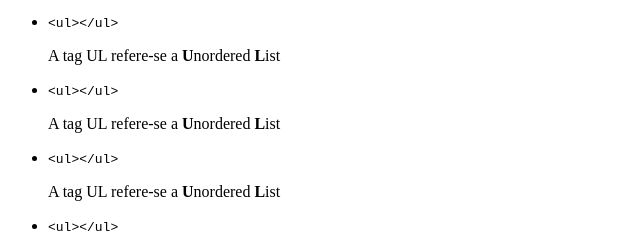
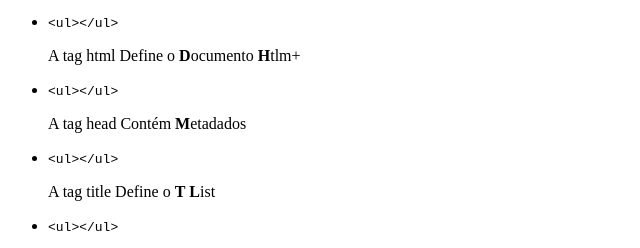
Before and after one commit to Almeida394/1_proj, a plain HTML site: page index.html in a window 1280 px wide. Shown: the part 223-471 px from the top of the page, without its empty margins (0-640 px from the left). Drawn offline with Linux system fonts and the light colour scheme.

Commit message:
mudei o index.html

```diff
--- a/index.html
+++ b/index.html
@@ -29,7 +29,7 @@
                         &lt;ul&gt;&lt;/ul&gt;
                 </code>
                 <p>
-                    A tag UL refere-se a <b>U</b>nordered <b>L</b>ist
+                     A tag html Define o <b>D</b>ocumento <b>H</b>tlm+
                 </p>
             </li>
             <li>
@@ -37,7 +37,7 @@
                         &lt;ul&gt;&lt;/ul&gt;
                 </code>
                 <p>
-                    A tag UL refere-se a <b>U</b>nordered <b>L</b>ist
+                    A tag head Contém <b>M</b>etadados
                 </p>
             </li>
             <li>
@@ -45,7 +45,7 @@
                         &lt;ul&gt;&lt;/ul&gt;
                 </code>
                 <p>
-                    A tag UL refere-se a <b>U</b>nordered <b>L</b>ist
+                    A tag title Define o <b>T</b> <b>L</b>ist
                 </p>
             </li>
             <li>
```
